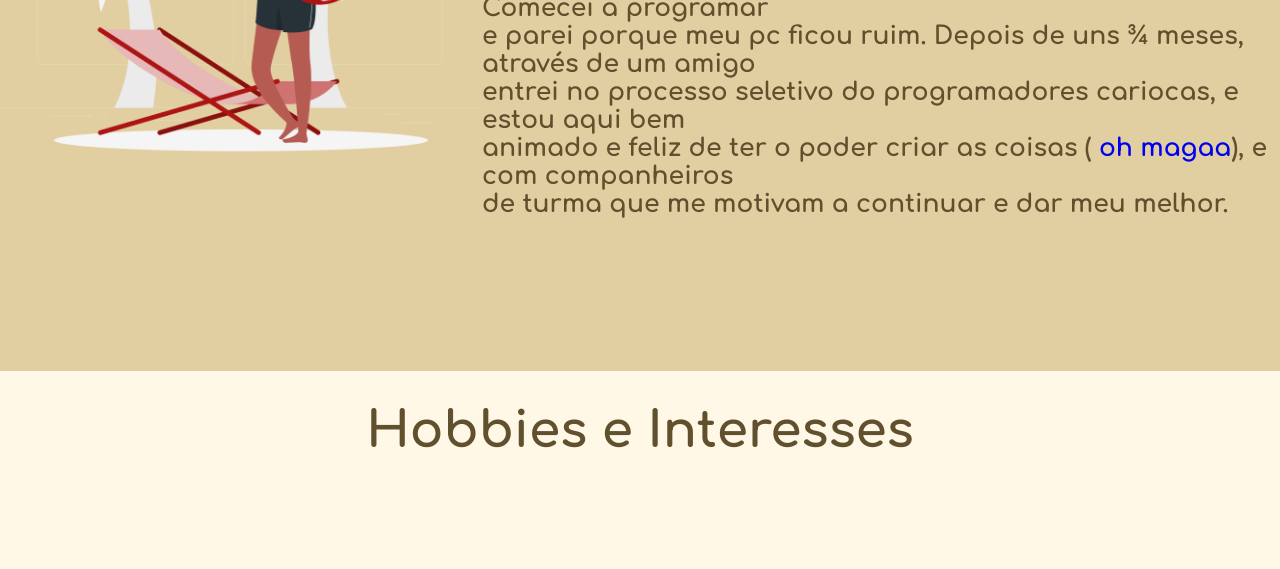
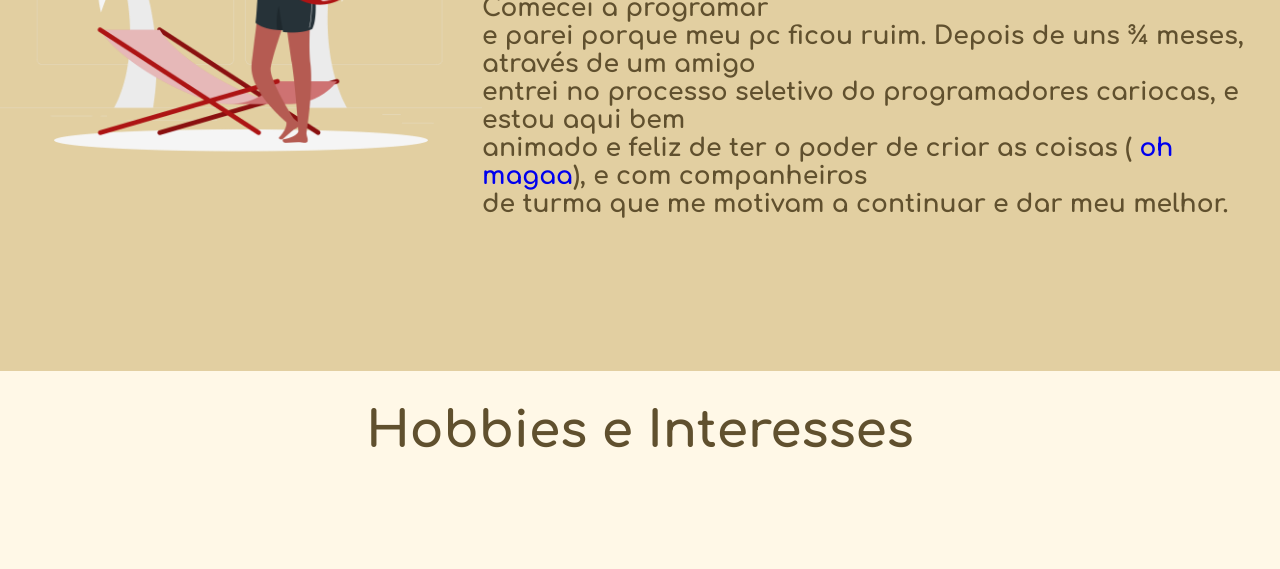
Before and after one commit to pedroca19/primeiro-projeto, a plain HTML site: page index.html in a window 1280 px wide. Shown: the part 1380-1949 px from the top of the page. Drawn offline with Linux system fonts and the light colour scheme.

Commit message:
Update index.html

```diff
--- a/index.html
+++ b/index.html
@@ -72,7 +72,7 @@
 					meu pc ficou ruim. Depois de uns ¾ meses, através de um amigo</p>
 				<p> entrei no processo seletivo do programadores cariocas, e estou
 					aqui bem </p>
-				<p>animado e feliz de ter o poder criar as coisas ( <a href="https://www.youtube.com/watch?v=3tZM0PjUj68">oh magaa</a>), e com companheiros</p>
+				<p>animado e feliz de ter o poder de criar as coisas ( <a href="https://www.youtube.com/watch?v=3tZM0PjUj68">oh magaa</a>), e com companheiros</p>
 				<p> de turma que me motivam a continuar e dar meu melhor.</p>
 
 
```
